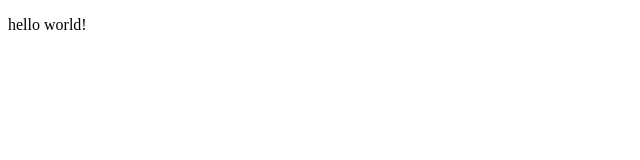
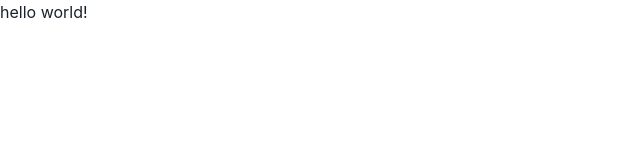
Before and after one commit to hiwllc/balance, a Next.js app: page / in a window 1280 px wide. Shown: the top 160 px of the page, without its empty margins (0-640 px from the left). Built offline with nearby package versions, Linux system fonts and the light colour scheme.

Commit message:
styles: add chakra-ui for components

```diff
--- a/package.json
+++ b/package.json
@@ -12,6 +12,10 @@
     "test:ci": "yarn test --collect-coverage"
   },
   "dependencies": {
+    "@chakra-ui/react": "^1.6.6",
+    "@emotion/react": "^11",
+    "@emotion/styled": "^11",
+    "framer-motion": "^4",
     "next": "11.1.0",
     "react": "17.0.2",
     "react-dom": "17.0.2"
--- a/src/pages/_app.tsx
+++ b/src/pages/_app.tsx
@@ -1,7 +1,12 @@
 import type { AppProps } from 'next/app'
+import { ChakraProvider } from '@chakra-ui/react'
 
 function App({ Component, pageProps }: AppProps) {
-  return <Component {...pageProps} />
+  return (
+    <ChakraProvider>
+      <Component {...pageProps} />
+    </ChakraProvider>
+  )
 }
 
 export default App
```
Also changed, not shown: 1 other file (tests, documents, lock files or other folders).
